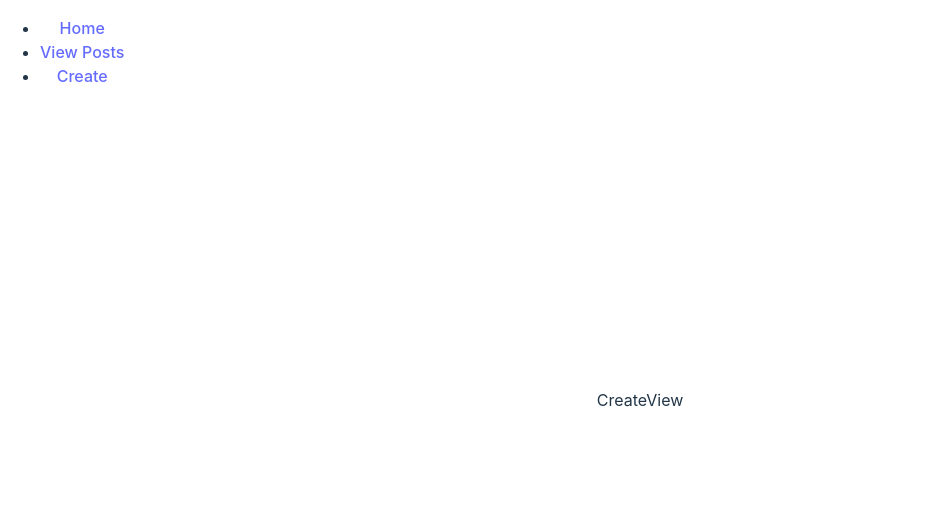
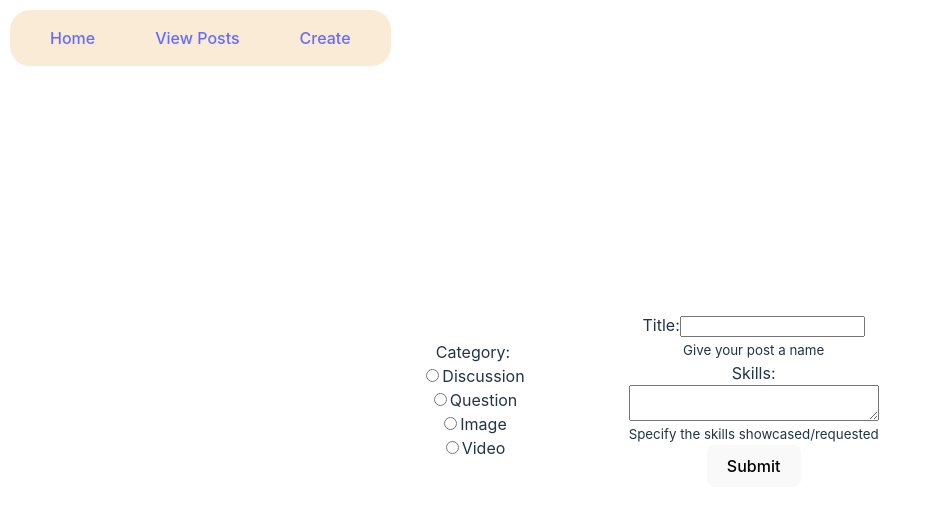
Before and after one commit to ndoniyor/bjj-board, a React (Vite) app: page /create in a window 1280 px wide. Shown: the top 510 px of the page, without its empty margins (0-932 px from the left). Built offline with nearby package versions, Linux system fonts and the light colour scheme; no server answers.

Commit message:
added page for post creation

```diff
--- a/components/CreateCard.jsx
+++ b/components/CreateCard.jsx
@@ -1,7 +1,152 @@
-import React from 'react'
+import React, { useEffect, useState } from "react";
+import { supabase } from "../src/client";
+import './css/CreateCard.css'
 
 export default function CreateCard() {
+  const [title, setTitle] = useState("");
+  const [link, setLink] = useState("");
+  const [skills, setSkills] = useState("");
+  const [category, setCategory] = useState("");
+  const [retry, setRetry] = useState(false);
+
+  const createPost = async (event) => {
+    await supabase
+      .from("posts")
+      .insert({ title: title, link: link, skills: skills, category: category })
+      .select();
+
+    window.location = "/";
+  };
+
+  const handleCategory = (event) => {
+    setCategory(event.target.id.split("-")[0]);
+  };
+
+  const handleTitle = (event) => {
+    setTitle(event.target.value.toLowerCase());
+  };
+
+  const handleLink = (event) => {
+    setLink(event.target.value.toLowerCase());
+  };
+
+  const handleSkills = (event) => {
+    setSkills(event.target.value.toLowerCase());
+  };
+
+  const handleSubmit = () => {
+    if (!title || !skills || !category) {
+      setRetry(true);
+    }
+    createPost();
+  };
+
   return (
-    <div>CreateCard</div>
-  )
+    <div className="CreateCard">
+      <div className="form-group">
+        <label className="form-check-label" htmlFor="category-select">
+          Category:
+        </label>
+        <div>
+          <div className="form-check form-check-inline">
+            <input
+              className="form-check-input"
+              type="radio"
+              name="category-select"
+              id="discussion-post"
+              onClick={handleCategory}
+            />
+            <label className="form-check-label" htmlFor="discussion-post">
+              Discussion
+            </label>
+          </div>
+          <div className="form-check form-check-inline">
+            <input
+              className="form-check-input"
+              type="radio"
+              name="category-select"
+              id="question-post"
+              onClick={handleCategory}
+            />
+            <label className="form-check-label" htmlFor="question-post">
+              Question
+            </label>
+          </div>
+          <div className="form-check form-check-inline">
+            <input
+              className="form-check-input"
+              type="radio"
+              name="category-select"
+              id="image-post"
+              onClick={handleCategory}
+            />
+            <label className="form-check-label" htmlFor="image-post">
+              Image
+            </label>
+          </div>
+          <div className="form-check form-check-inline">
+            <input
+              className="form-check-input"
+              type="radio"
+              name="category-select"
+              id="video-post"
+              onClick={handleCategory}
+            />
+            <label className="form-check-label" htmlFor="video-post">
+              Video
+            </label>
+          </div>
+        </div>
+      </div>
+      <div className="form-group">
+        <div>
+          <label htmlFor="title-field">Title:</label>
+          <input
+            className="form-control"
+            onChange={handleTitle}
+            id="title-field"
+            aria-describedby="titleHelp"
+          />
+        </div>
+        <div>
+          <small id="titleHelp" class="form-text text-muted">
+            Give your post a name
+          </small>
+        </div>
+      {(category === "image" || category === "video") && (
+        <div>
+          <label htmlFor="link-field">Link: </label>
+          <input
+            type="url"
+            className="form-control"
+            onChange={handleLink}
+            id="link-field"
+          />
+          <div>
+            <small id="titleHelp" class="form-text text-muted">
+              Specify the link to your image/video
+            </small>
+          </div>
+        </div>
+      )}
+        <label htmlFor="skills-field">Skills:</label>
+        <textarea
+          className="form-control"
+          onChange={handleSkills}
+          id="skills-field"
+        />
+        <div>
+          <small id="titleHelp" class="form-text text-muted">
+            Specify the skills showcased/requested
+          </small>
+        </div>
+        <div>
+          <button type="submit" onClick={handleSubmit}>
+            Submit
+          </button>
+        </div>
+        {retry ? <h3>Please fill out all forms!</h3> : null}
+      </div>
+    </div>
+  );
 }
--- a/components/css/CreateCard.css
+++ b/components/css/CreateCard.css
@@ -1,7 +1,17 @@
-import React from 'react'
+.CreateCard{
+  display: flex;
+}
+.form-group{
+  display: flex;
+  flex-direction: column;
+  margin-left: 20px;
+  border: 2px solid white;
+  padding: 30px;
+  border-radius: 10px;
+}
 
-export default function CreateCard() {
-  return (
-    <div>CreateCard</div>
-  )
+.form-group:first-child{
+  display: flex;
+  justify-content: center;
+  margin-right: 20px;
 }
--- a/routes/CreateView.jsx
+++ b/routes/CreateView.jsx
@@ -1,7 +1,10 @@
 import React from 'react'
+import CreateCard from '../components/CreateCard'
 
 export default function CreateView() {
   return (
-    <div>CreateView</div>
+    <div>
+      <CreateCard/>
+    </div>
   )
 }
--- a/routes/Layout.jsx
+++ b/routes/Layout.jsx
@@ -4,7 +4,7 @@ import { Outlet, Link } from "react-router-dom";
 export default function Layout() {
   return (
     <div>
-      <nav>
+      <nav className="nav-bar">
         <ul>
           <li className="home-link" key="home-button">
             <Link to="/">Home</Link>
--- a/src/App.css
+++ b/src/App.css
@@ -5,8 +5,28 @@
   text-align: center;
 }
 
-nav{
+.nav-bar{
   position: absolute;
-  left: 0;
-  top: 0;
+  background-color: antiquewhite;
+  border-radius: 20px;
+  left: 10px;
+  top: 10px;
 }
+
+li{
+  display: inline;
+  list-style-type:none;
+
+}
+
+li:hover{
+  background-color: aqua;
+}
+
+.home-link, .gallery-link, .create-link{
+  margin-right:40px;
+}
+
+.gallery-link, .create-link{
+  margin-left: 20px;
+}
--- a/src/index.css
+++ b/src/index.css
@@ -47,9 +47,7 @@ button {
   cursor: pointer;
   transition: border-color 0.25s;
 }
-button:hover {
-  border-color: #646cff;
-}
+
 button:focus,
 button:focus-visible {
   outline: 4px auto -webkit-focus-ring-color;
```
